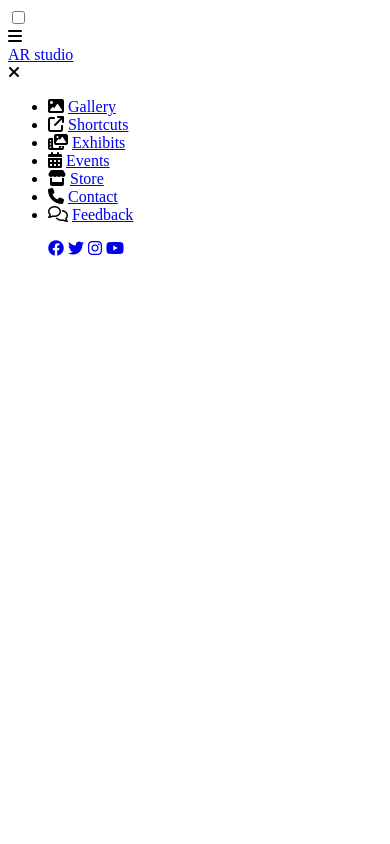
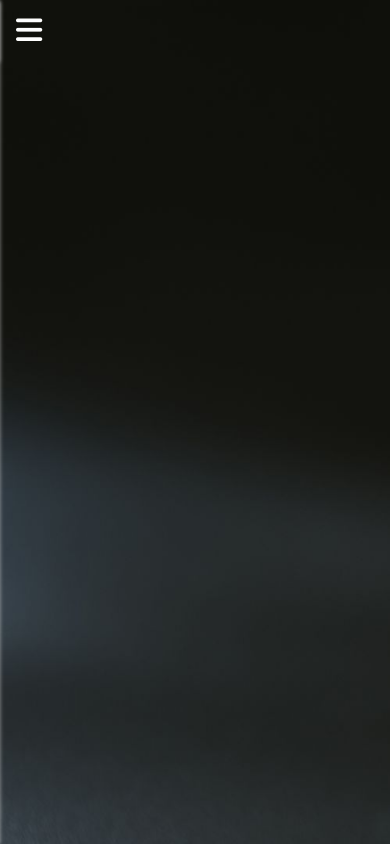
Before and after one commit to ashishrodale/web-development-journey, a plain HTML site: page CSS/Mini-Project/responsive-hamburger-menu/hamburger_menu.html in a window 390 px wide. Drawn offline with Linux system fonts and the light colour scheme; files that its build step writes are made by us from their sources.

Commit message:
Update hamburger_menu.html

```diff
--- a/CSS/Mini-Project/responsive-hamburger-menu/hamburger_menu.html
+++ b/CSS/Mini-Project/responsive-hamburger-menu/hamburger_menu.html
@@ -16,7 +16,7 @@
       rel="stylesheet"
       href="https://cdnjs.cloudflare.com/ajax/libs/font-awesome/6.4.0/css/all.min.css"
     />
-    <link rel="stylesheet" href="style.css" />
+    <link rel="stylesheet" href="hamburger_menu.css" />
   </head>
   <body>
     <div class="main_box">
```
